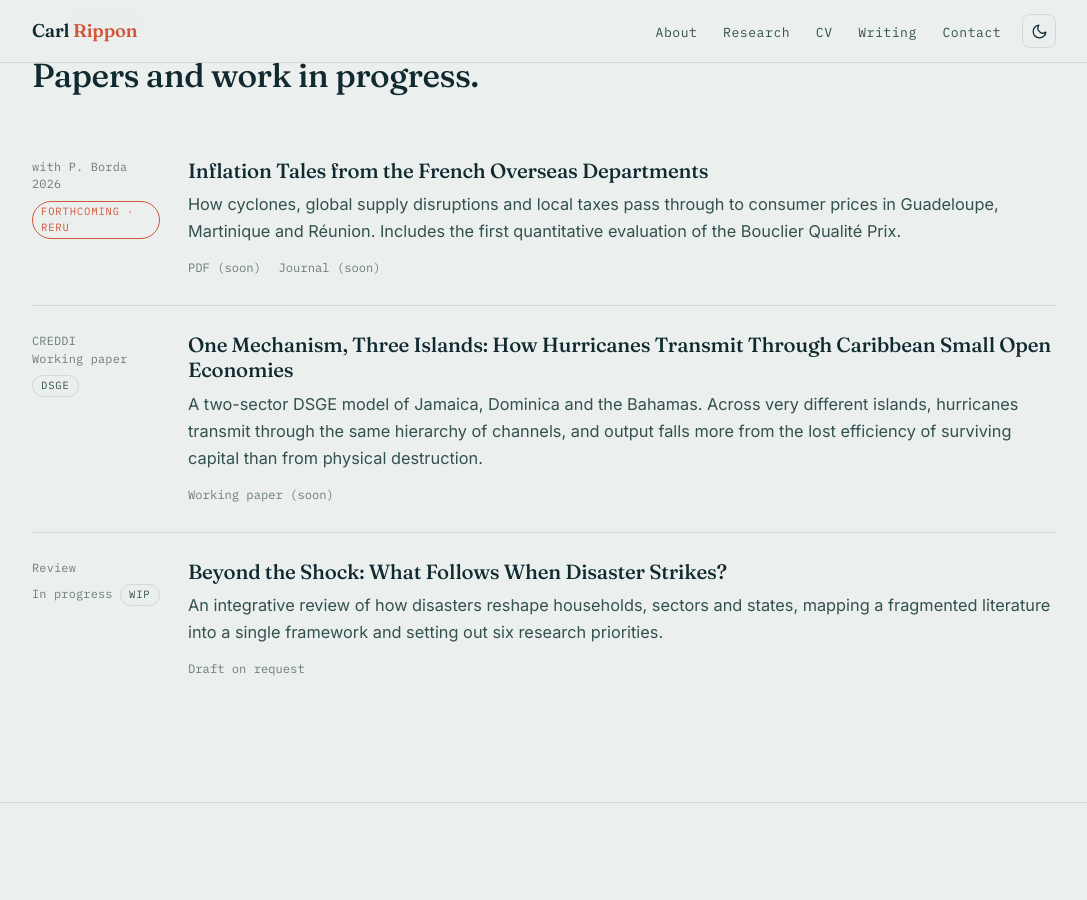
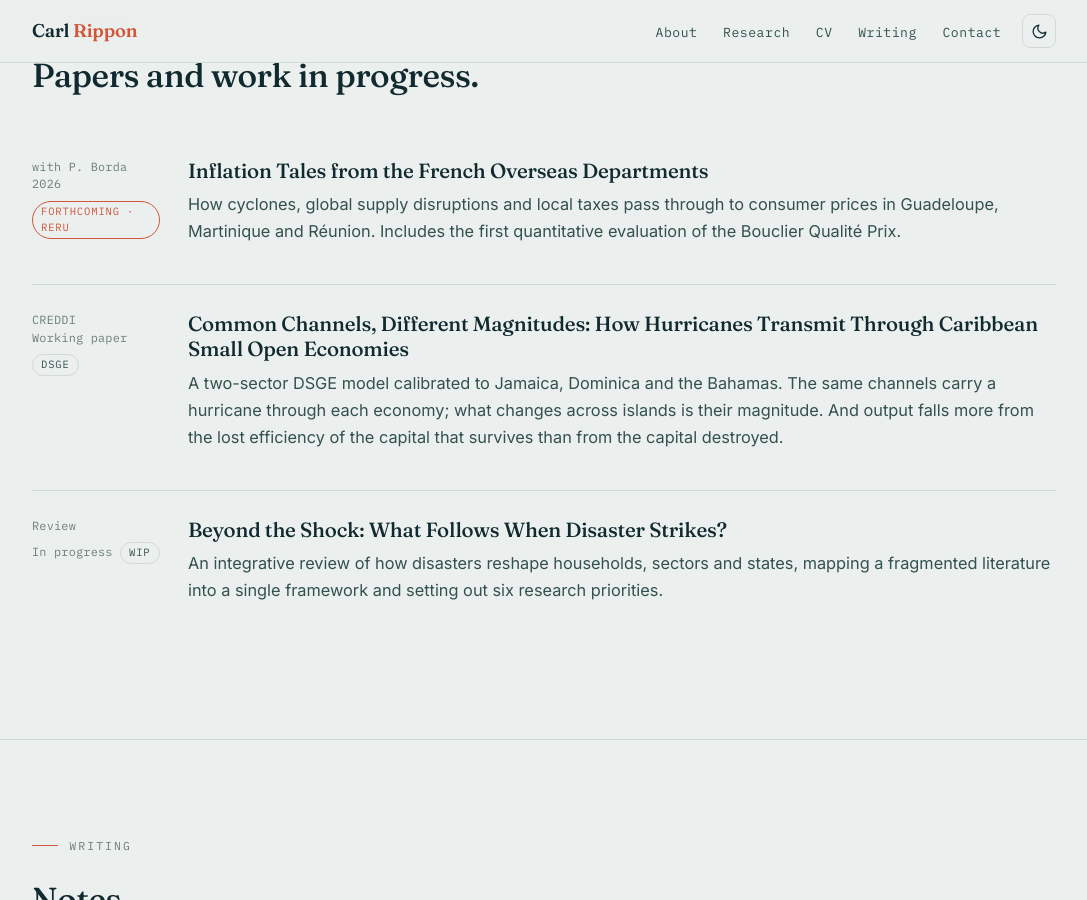
Before and after one commit to carlrippon/carlrippon.github.io, a Jekyll site: the page built from index.html, in a window 1280 px wide and 900 px high, scrolled down 1839 px. Shown: the whole window, without its empty margins (96-1183 px from the left). Built offline with Jekyll 4.4.1, drawn with Linux system fonts in a browser that asks for light colours.

Commit message:
Add files via upload

```diff
--- a/index.html
+++ b/index.html
@@ -312,10 +312,6 @@
           <div>
             <h3>Inflation Tales from the French Overseas Departments</h3>
             <p>How cyclones, global supply disruptions and local taxes pass through to consumer prices in Guadeloupe, Martinique and Réunion. Includes the first quantitative evaluation of the Bouclier Qualité Prix.</p>
-            <div class="links">
-              <a href="#" aria-disabled="true">PDF (soon)</a>
-              <a href="#" aria-disabled="true">Journal (soon)</a>
-            </div>
           </div>
         </article>
 
@@ -325,11 +321,8 @@
             <span class="tag">DSGE</span>
           </div>
           <div>
-            <h3>One Mechanism, Three Islands: How Hurricanes Transmit Through Caribbean Small Open Economies</h3>
-            <p>A two-sector DSGE model of Jamaica, Dominica and the Bahamas. Across very different islands, hurricanes transmit through the same hierarchy of channels, and output falls more from the lost efficiency of surviving capital than from physical destruction.</p>
-            <div class="links">
-              <a href="#" aria-disabled="true">Working paper (soon)</a>
-            </div>
+            <h3>Common Channels, Different Magnitudes: How Hurricanes Transmit Through Caribbean Small Open Economies</h3>
+            <p>A two-sector DSGE model calibrated to Jamaica, Dominica and the Bahamas. The same channels carry a hurricane through each economy; what changes across islands is their magnitude. And output falls more from the lost efficiency of the capital that survives than from the capital destroyed.</p>
           </div>
         </article>
 
@@ -341,9 +334,6 @@
           <div>
             <h3>Beyond the Shock: What Follows When Disaster Strikes?</h3>
             <p>An integrative review of how disasters reshape households, sectors and states, mapping a fragmented literature into a single framework and setting out six research priorities.</p>
-            <div class="links">
-              <a href="#" aria-disabled="true">Draft on request</a>
-            </div>
           </div>
         </article>
 
```
Also changed, not shown: cv.html (+4 -3 lines).
